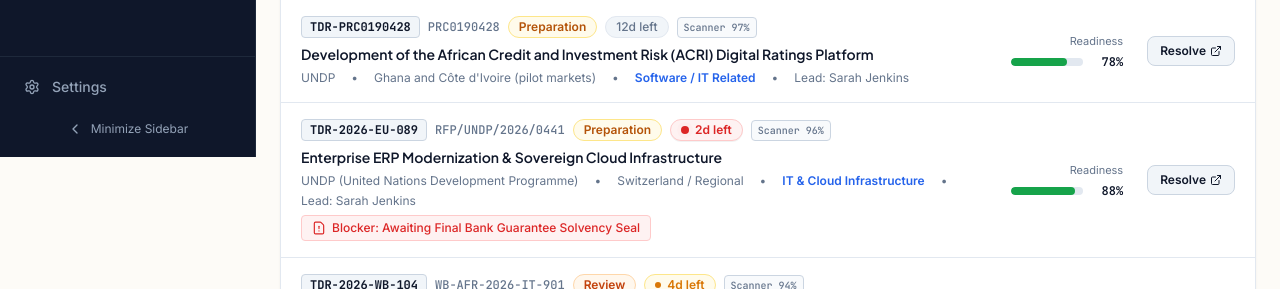
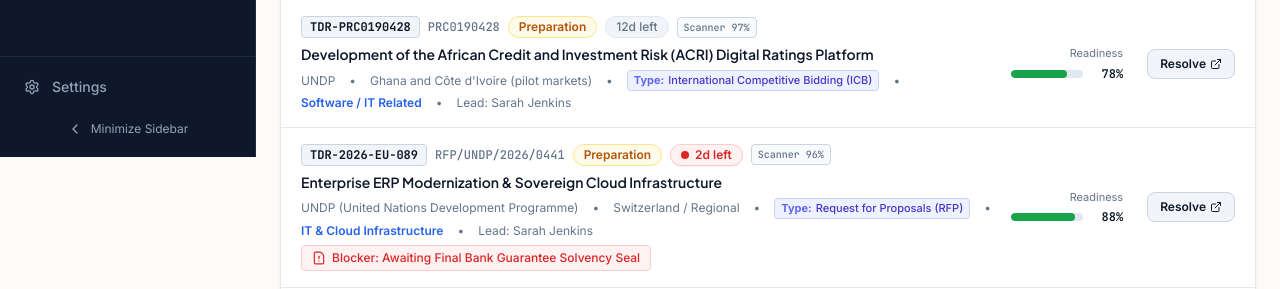
Before and after one commit to akib25889/Tender-tracker-v2, a React (Vite) app in the folder frontend/: page /dashboard in a window 1280 px wide. Shown: the part 643-932 px from the top of the page. Built offline with nearby package versions, Linux system fonts and the light colour scheme; no server answers.

Commit message:
feat(dashboard): display tender type pill in tender information card

```diff
--- a/frontend/src/mock/tenders.ts
+++ b/frontend/src/mock/tenders.ts
@@ -429,6 +429,7 @@
     country: 'Switzerland / Regional',
     category: 'IT & Cloud Infrastructure',
     estimatedValue: 14200000,
+    tenderType: 'Request for Proposals (RFP)',
     openingDate: '2026-09-07',
     contractSigningDate: '2026-09-25',
     workStartDate: '2026-10-05',
@@ -679,6 +680,7 @@
     country: 'Kenya & East Africa',
     category: 'Healthcare Systems',
     estimatedValue: 8600000,
+    tenderType: 'Expression of Interest (EOI)',
     stage: 'INTERNAL_REVIEW',
     decision: 'GO',
     priority: 'HIGH',
@@ -754,6 +756,7 @@
     country: 'Philippines',
     category: 'Cybersecurity & Energy',
     estimatedValue: 12500000,
+    tenderType: 'International Competitive Bidding (ICB)',
     stage: 'UNDER_ANALYSIS',
     decision: 'PENDING',
     priority: 'CRITICAL',
@@ -783,6 +786,7 @@
     country: 'Belgium / EU Wide',
     category: 'Identity & Security',
     estimatedValue: 7800000,
+    tenderType: 'Open Tendering Process (OTP)',
     stage: 'DISCOVERED',
     decision: 'CONDITIONAL',
     priority: 'MEDIUM',
@@ -812,6 +816,7 @@
     country: 'Sovereign / National',
     category: 'Government Software',
     estimatedValue: 5400000,
+    tenderType: 'Open Tendering Method (OTM)',
     stage: 'PREPARATION',
     decision: 'GO',
     priority: 'HIGH',
@@ -841,6 +846,7 @@
     country: 'Fiji & South Pacific Regional',
     category: 'Healthcare & Cloud Data',
     estimatedValue: 6900000,
+    tenderType: 'International Competitive Bidding (ICB)',
     stage: 'PREPARATION',
     decision: 'GO',
     priority: 'HIGH',
@@ -917,6 +923,7 @@
     country: 'Bangladesh',
     category: 'Industrial IoT & SCADA',
     estimatedValue: 18500000,
+    tenderType: 'National Competitive Bidding (NCB)',
     stage: 'UNDER_ANALYSIS',
     decision: 'GO',
     priority: 'CRITICAL',
@@ -973,6 +980,7 @@
     country: 'Kazakhstan & Uzbekistan',
     category: 'Trade & Customs Logistics',
     estimatedValue: 9200000,
+    tenderType: 'Request for Proposals (RFP)',
     stage: 'DISCOVERED',
     decision: 'PENDING',
     priority: 'MEDIUM',
--- a/frontend/src/pages/DashboardPage.tsx
+++ b/frontend/src/pages/DashboardPage.tsx
@@ -608,10 +608,15 @@
                       {tender.title}
                     </Link>
 
-                    <div className="flex flex-wrap items-center gap-x-4 gap-y-1 text-xs text-[#64748B] dark:text-slate-400">
-                      <span>{tender.organization}</span>
-                      <span>•</span>
-                      <span>{tender.country}</span>
+                    <div className="flex flex-wrap items-center gap-x-3.5 gap-y-1 text-xs text-[#64748B] dark:text-slate-400">
+                      {tender.organization && <span>{tender.organization}</span>}
+                      {tender.organization && tender.country && <span>•</span>}
+                      {tender.country && <span>{tender.country}</span>}
+                      {(tender.organization || tender.country) && <span>•</span>}
+                      <span className="inline-flex items-center gap-1 font-medium text-[#4338CA] dark:text-indigo-300 bg-[#EEF2FF] dark:bg-indigo-950/60 px-1.5 py-0.5 rounded border border-[#C7D2FE] dark:border-indigo-800 text-[11px]">
+                        <span className="text-[#6366F1] dark:text-indigo-400 font-bold">Type:</span>
+                        <span>{tender.tenderType || tender.summary?.tenderType || 'Request for Proposals (RFP)'}</span>
+                      </span>
                       <span>•</span>
                       <span className="font-semibold text-[#2563EB] dark:text-blue-400">
                         {tender.category}
--- a/frontend/src/pages/TenderListPage.tsx
+++ b/frontend/src/pages/TenderListPage.tsx
@@ -346,6 +346,13 @@
                         • {tender.country}
                       </span>
                     )}
+                  </div>
+
+                  <div className="flex items-center gap-1.5">
+                    <span className="text-[#64748B] font-medium">Type:</span>
+                    <span className="inline-flex items-center font-semibold text-[#4338CA] bg-[#EEF2FF] px-1.5 py-0.5 rounded border border-[#C7D2FE] text-[11px]">
+                      {tender.tenderType || tender.summary?.tenderType || 'Request for Proposals (RFP)'}
+                    </span>
                   </div>
 
                   <div className="flex items-center gap-1.5 font-mono">
```
